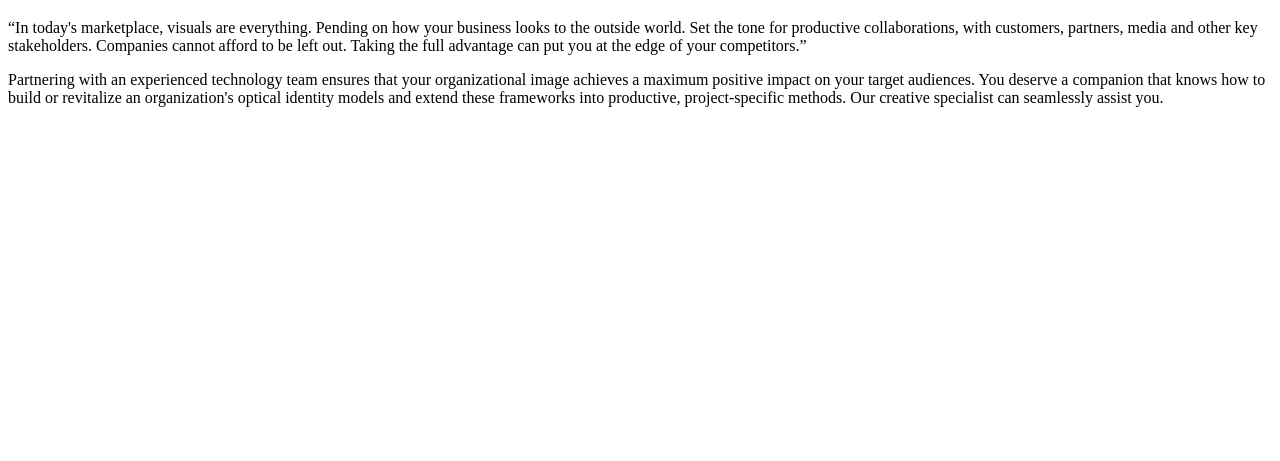
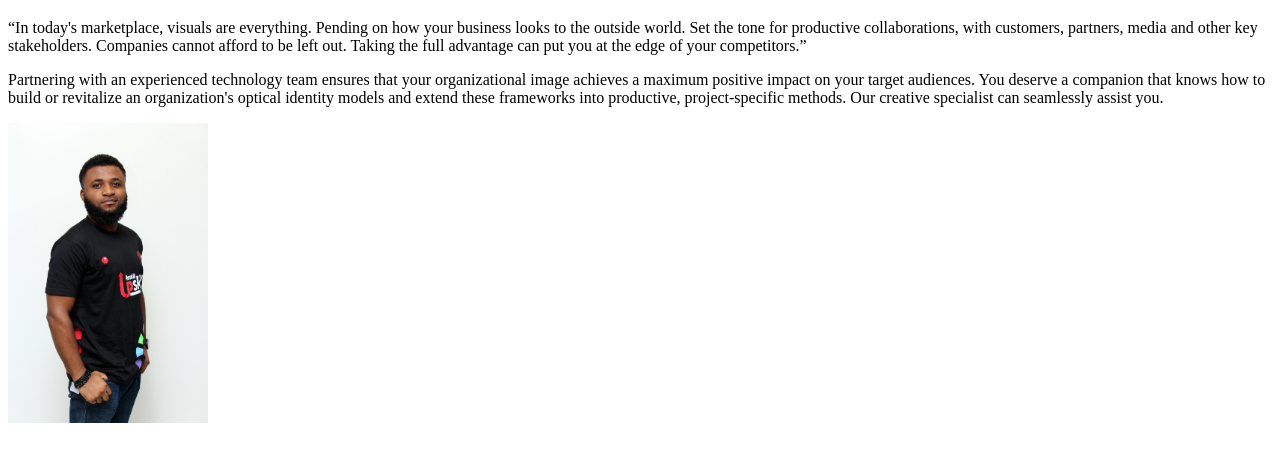
Before and after one commit to echegwisiuche/td-html-basics, a plain HTML site: page index.html in a window 1280 px wide. Shown: the part 61-522 px from the top of the page. Drawn offline with Linux system fonts and the light colour scheme.

Commit message:
I added a self image for additional 10 points

```diff
--- a/index.html
+++ b/index.html
@@ -14,7 +14,7 @@
 
 <p>Partnering with an experienced technology team ensures that your organizational image achieves a maximum positive impact on your target audiences. You deserve a companion that knows how to build or revitalize an organization's optical identity models and extend these frameworks into productive, project-specific methods. Our creative specialist can seamlessly assist you.</p>
 
-
+<img width="200" height="300" src="assets/img/IMG_0794.JPG" alt="ILearn 2.0 Candidate Image - Myself">
 
 </body>
 </html>
```
Also changed, not shown: assets/img/IMG_0794.JPG (added).
